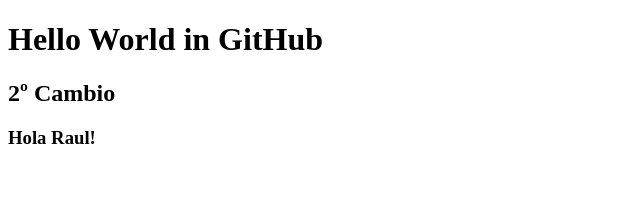
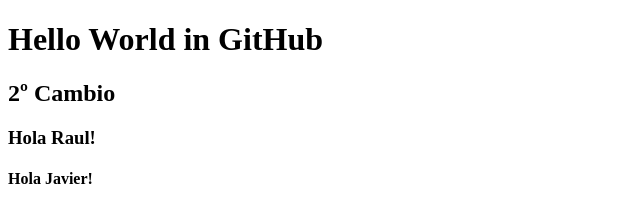
Before and after one commit to TallerControlVersiones/ClaseDemo, a plain HTML site: page index.html in a window 1280 px wide. Shown: the whole page, without its empty margins (0-640 px from the left). Drawn offline with Linux system fonts and the light colour scheme.

Commit message:
Escribi Hola Javier en un H4.

```diff
--- a/index.html
+++ b/index.html
@@ -7,5 +7,6 @@
 <h1>Hello World in GitHub</h1>
 <h2>2º Cambio</h2>
 <h3>Hola Raul!<h3>
+<h4>Hola Javier!</h4>
 </body>
 </html>
```
